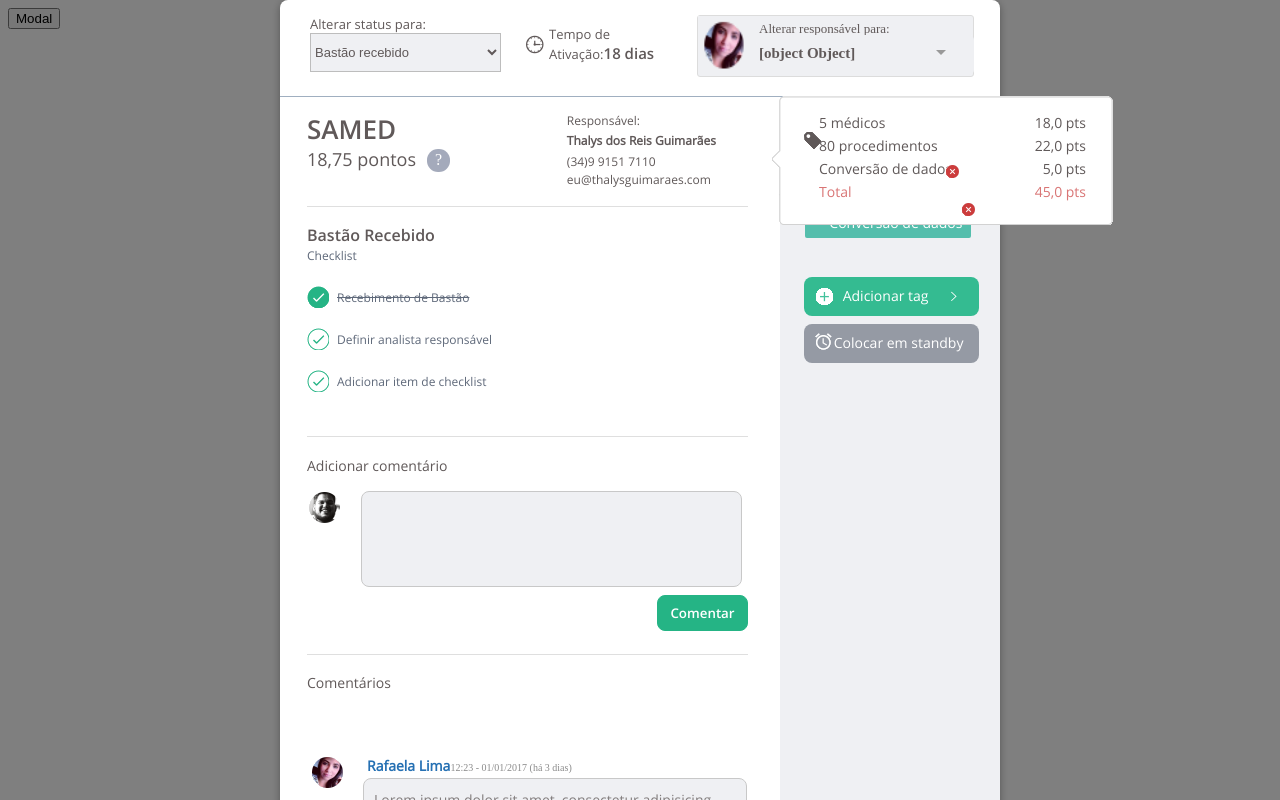
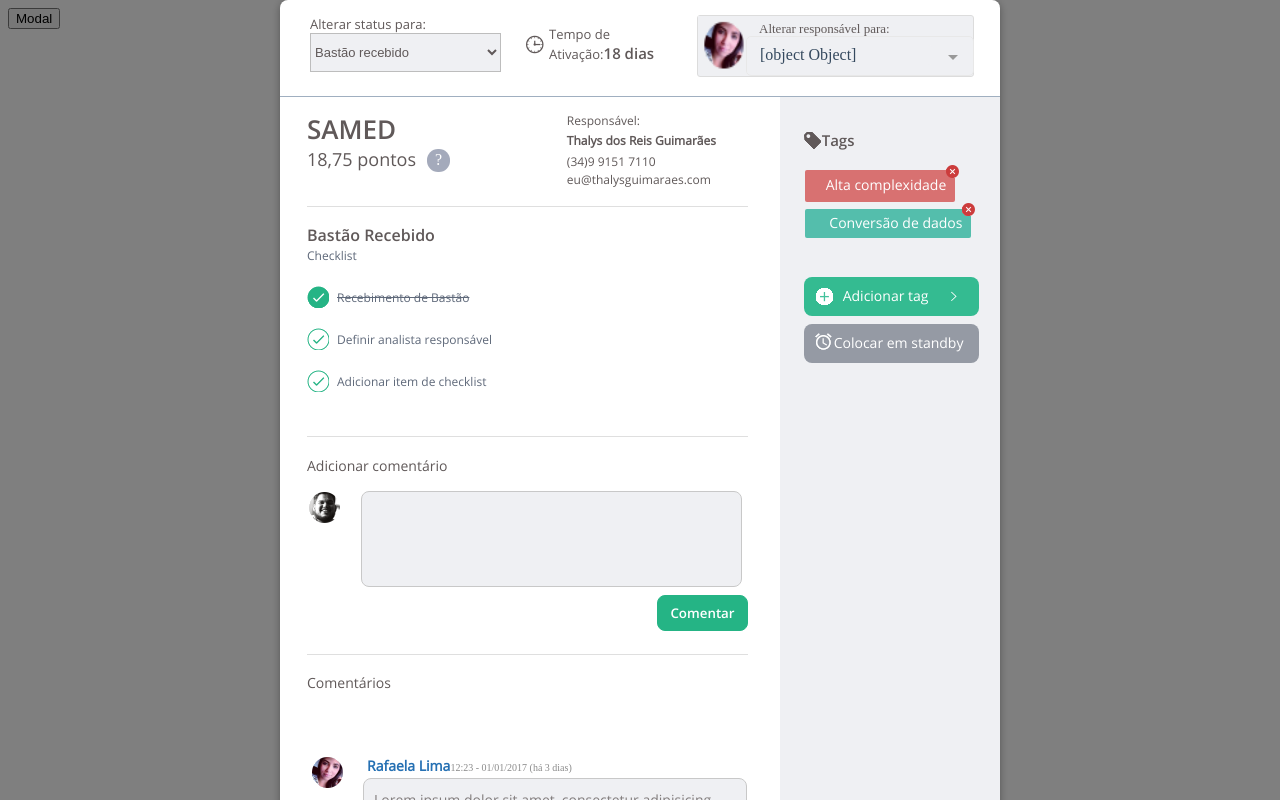
Before and after one commit to faelribeiro22/Modal-fonts, a Vue app: page / in a window 1280 px wide. Both pictures are taken after a click on the button "Modal". Built offline with nearby package versions, Linux system fonts and the light colour scheme.

Commit message:
Finalizando exibição dos pontos

```diff
--- a/src/components/Modal.vue
+++ b/src/components/Modal.vue
@@ -22,6 +22,7 @@
                   <img src="../assets/foto01.png">
                 </div>
                 <span class="spanTextoAltera">Alterar responsável para:</span>
+                <div class="divMulti">
                   <multiselect v-model="value" :options="options"
                   :max-height="150" track-by="title" :custom-label="customLabel" :show-labels="false" :searchable="false"
                   :hide-selected="true">
@@ -33,6 +34,7 @@
                 </div>
               </div>
             </div>
+          </div>
 
           <div class="modal-body">
 
@@ -41,10 +43,13 @@
                 <div class="NomePontos">
                   <span class="descricaoEmpresa">SAMED</span><br>
                   <span class="pontos">18,75 pontos</span>
-                  <div class="imgInterrogacao">
+                  <div class="imgInterrogacao" v-show="!pontos" @click="tabelaPontos">
                     ?
                   </div>
-                  <div class="detalhesPontos">
+                  <div class="ImgInterrogacaoAtiva" v-show="pontos" @click="tabelaPontos">
+                    ?
+                  </div>
+                  <div class="detalhesPontos" v-show="pontos">
                     <table>
                       <tr>
                         <td class="tdEsquerda"><span>5 médicos</span></td>
@@ -173,11 +178,15 @@ export default {
                 {title:'Anonimo3', img:'src/assets/img/no-photo.png'}
       ],
       value: {title:'Anonimo', img:'src/assets/img/no-photo.png'},
+      pontos: false
     }
   },
   methods: {
     customLabel(title) {
       return `${title}`;
+    },
+    tabelaPontos() {
+      this.pontos = !this.pontos;
     }
   }
 }
@@ -355,41 +364,16 @@ export default {
     background-color: #EFF0F3;
   }
 
-  .multiselect__select {
-    z-index: 1;
-    left: 223px;
+  .divMulti{
+    position: relative;
+    top: 5px;
+    left: 48px;
+    height: 55px;
+    width: 275px;
   }
 
-  .multiselect__content {
-    width: 275px;
-    overflow-x: hidden;
-  }
-
-  .multiselect__tags {
-    left: 48px;
-    position: relative;
-    height: 22px;
-    top: 4px;
-    border: 0;
-  }
-
-  .multiselect__single {
-    font-size: 15px;
-    font-weight: 600;
-    line-height: 20px;
-    color: #605959;
-  }
-
-  .option__desc {
-    position: relative;
-    left: 45px;
-    bottom: 25px;
+  .multiselect--active {
     width: 100%;
-  }
-
-  .option__image {
-    width: 41px;
-    height: 41px;
   }
 
   .spanTextoAltera {
@@ -474,6 +458,23 @@ export default {
     text-align: center;
     color: #fff;
   }
+
+
+  .ImgInterrogacaoAtiva {
+    border-radius: 11px;
+    padding: 2px;
+    text-align: center;
+    color: #A4AABB;
+    border: 1px solid #A4AABB;
+    background-color: #fff;
+    width: 19px;
+    height: 19px;
+    position: relative;
+    bottom: 22px;
+    left: 120px;
+  }
+
+
 
   .descricaoEmpresa {
     font-size: 26px;
@@ -749,9 +750,6 @@ export default {
     top: 42px;
   }
 
-  .multiselect__select {
-    bottom: 4px;
-  }
 
   ::-webkit-scrollbar-track {
       background-color: #F4F4F4;
```
Lines whose indentation alone changed are shown as unchanged.
